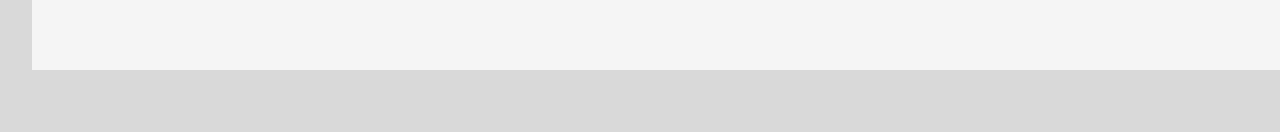
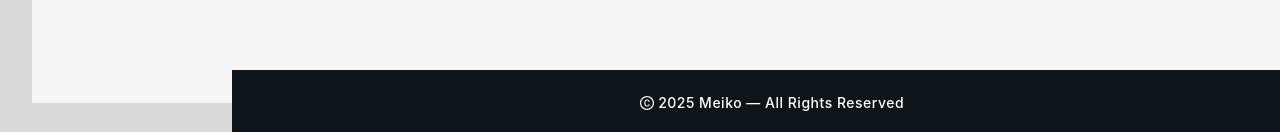
Before and after one commit to free-devs-code/meiko-client, a React (Vite) app: page / in a window 1280 px wide. Shown: the part 1430-1562 px from the top of the page. Before the commit the page ends 1532 px from the top, so only its background shows below. Built offline with nearby package versions, Linux system fonts and the light colour scheme.

Commit message:
feat: create footer

```diff
--- a/src/App.tsx
+++ b/src/App.tsx
@@ -4,6 +4,7 @@ import AppHeader from './components/Header';
 import Sidebar from './components/Sidebar';
 import Services from './components/Services';
 import Home from './components/Home';
+import Footer from "./components/Footer";
 
 import './App.css';
 
@@ -50,6 +51,7 @@ function App() {
             <Home sidebarCollapsed={false} />
             <Services />
           </Content>
+          <Footer />
         </Layout>
       </Layout>
     </Layout>
--- /dev/null
+++ b/src/components/Footer.tsx
@@ -0,0 +1,24 @@
+import React from "react";
+import { Layout } from "antd";
+import { CopyrightOutlined } from "@ant-design/icons";
+
+const { Footer: AntFooter } = Layout;
+
+const Footer: React.FC = () => {
+    return (
+        <AntFooter
+            style={{
+                textAlign: "center",
+                backgroundColor: "#0E151A", // solid dark color
+                color: "#FFF",             // white text
+                fontWeight: "500",
+                letterSpacing: "0.5px",
+                marginBottom: "-32px"
+            }}
+        >
+            <CopyrightOutlined /> {new Date().getFullYear()} Meiko — All Rights Reserved
+        </AntFooter>
+    );
+};
+
+export default Footer;
```
